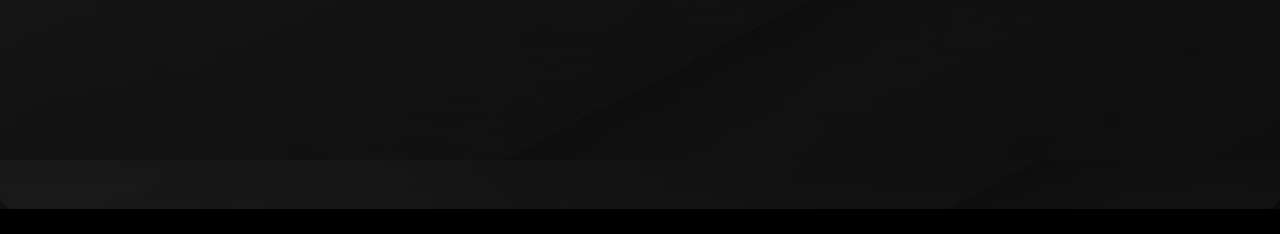
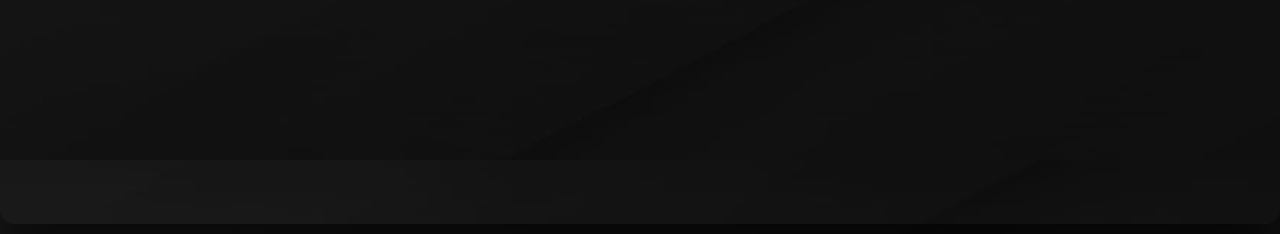
Before and after one commit to Mohanakumar-07/Mk_Portfolio, a plain HTML site: page index.html in a window 1280 px wide. Shown: the part 640-874 px from the top of the page. Before the commit the page ends 849 px from the top, so only its background shows below. Drawn offline with Linux system fonts and the light colour scheme.

Commit message:
Add files via upload

```diff
--- a/style.css
+++ b/style.css
@@ -57,6 +57,7 @@ body {
 
 .frame{
   width:100%;
+  margin: 15px 0px 10px;
   max-width:var(--maxw);
   min-height: calc(100vh - 56px);
   border-radius:14px;
```
